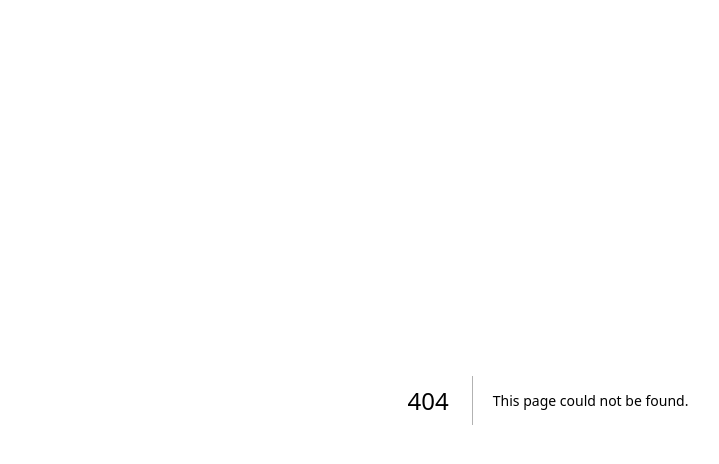
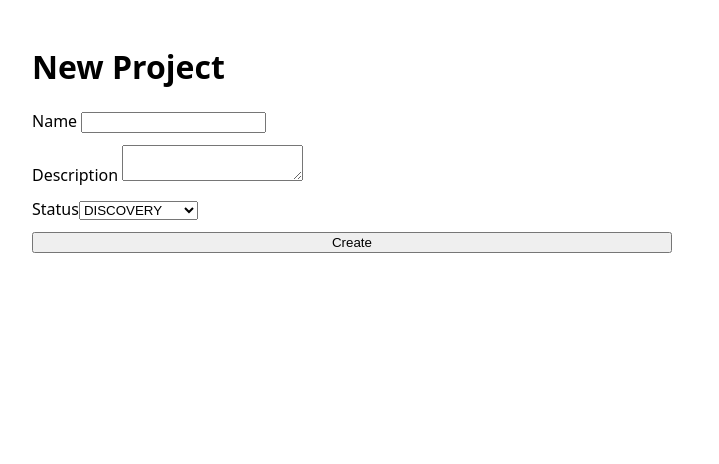
Before and after one commit to smart-coder-labs/agency-os-web-app, a Next.js app: page /projects/new in a window 1280 px wide. Before the commit this address had no page. Shown: the top 464 px of the page, without its empty margins (92-811 px from the left). Built offline with nearby package versions, Linux system fonts and the light colour scheme.

Commit message:
feat(projects): list, detail, create project CRUD skeleton

```diff
--- /dev/null
+++ b/src/app/projects/new/page.tsx
@@ -0,0 +1,46 @@
+"use client"
+import { useState } from 'react'
+
+export default function NewProjectPage() {
+  const [name, setName] = useState('')
+  const [description, setDescription] = useState('')
+  const [status, setStatus] = useState('DISCOVERY')
+  const [error, setError] = useState<string | null>(null)
+
+  async function onSubmit(e: React.FormEvent) {
+    e.preventDefault()
+    setError(null)
+    const res = await fetch('/projects', {
+      method: 'POST',
+      headers: { 'Content-Type': 'application/json' },
+      body: JSON.stringify({ name, description, status })
+    })
+    if (res.ok) {
+      const j = await res.json()
+      window.location.href = `/projects/${j.id}`
+    } else {
+      const j = await res.json().catch(() => ({}))
+      setError(j.error || 'Failed')
+    }
+  }
+
+  return (
+    <main style={{ padding: 24 }}>
+      <h1>New Project</h1>
+      <form onSubmit={onSubmit} style={{ display: 'grid', gap: 12, maxWidth: 640 }}>
+        <label>Name <input value={name} onChange={(e) => setName(e.target.value)} required /></label>
+        <label>Description <textarea value={description} onChange={(e) => setDescription(e.target.value)} /></label>
+        <label>Status
+          <select value={status} onChange={(e) => setStatus(e.target.value)}>
+            <option>DISCOVERY</option>
+            <option>IN_PROGRESS</option>
+            <option>PAUSED</option>
+            <option>DONE</option>
+          </select>
+        </label>
+        <button type="submit">Create</button>
+        {error && <p style={{ color: 'crimson' }}>{error}</p>}
+      </form>
+    </main>
+  )
+}
--- /dev/null
+++ b/src/app/projects/route.ts
@@ -0,0 +1,13 @@
+import { NextRequest, NextResponse } from 'next/server'
+import { prisma } from '@/lib/db'
+
+export async function POST(req: NextRequest) {
+  try {
+    const { name, description, status } = await req.json()
+    // @ts-ignore model from introspection
+    const project = await prisma.projects.create({ data: { name, description, status } })
+    return NextResponse.json({ id: project.id })
+  } catch (e: any) {
+    return NextResponse.json({ error: e.message || 'Failed' }, { status: 400 })
+  }
+}
```
Also changed, not shown: src/app/projects/[id]/page.tsx (added, +37 -0 lines), src/app/projects/page.tsx (added, +32 -0 lines).
